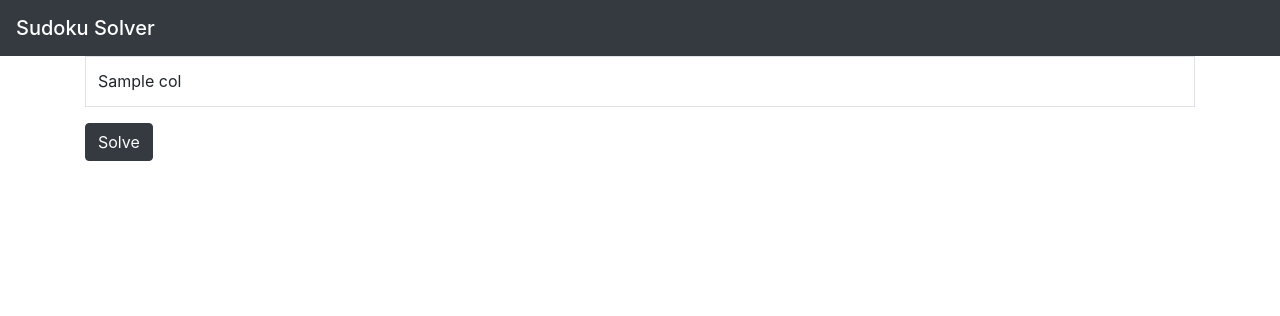
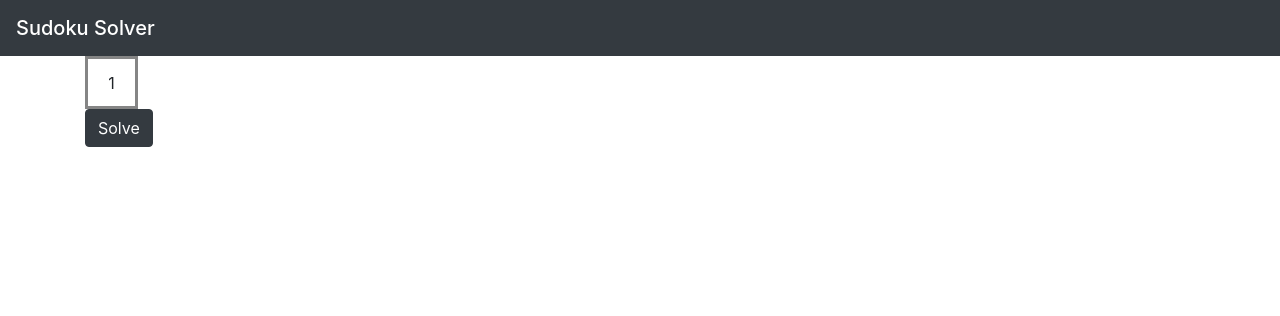
Before and after one commit to ORORRR/sudoku-solver, a Django app: template sudoku_solver/sudoku_solver_app/templates/sudoku_solver_app/sudoku_input_form.html in a window 1280 px wide. Shown: the top 316 px of the page. Run offline with Django 3.2, Linux system fonts and the light colour scheme; the template is opened without the code that fills it: most values are stand-ins (such as "Sample title", 1, 10 or a date in 2020); some libraries are stand-ins or nearby versions.

Commit message:
add sudoku grid style

```diff
--- a/sudoku_solver/sudoku_solver/urls.py
+++ b/sudoku_solver/sudoku_solver/urls.py
@@ -17,6 +17,6 @@
 from django.urls import path, include
 
 urlpatterns = [
-    path('', include('sudoku_solver_app.urls'))
+    path('', include('sudoku_solver_app.urls')),
     # path('admin/', admin.site.urls),
 ]
--- /dev/null
+++ b/sudoku_solver/sudoku_solver_app/static/sudoku_solver_app/css/style.css
@@ -0,0 +1,36 @@
+/*body {*/
+/*    font-family: 'Poppins', sans-serif;*/
+/*}*/
+
+#sudoku td {
+    border: 1px solid #858585;
+    height: 50px;
+    width: 50px;
+    text-align: center;
+}
+
+/* sudoku border*/
+#sudoku tr:first-child td {
+    border-top-width: 3px;
+}
+
+#sudoku tr:nth-child(3) td, #sudoku tr:nth-child(6) td, #sudoku tr:last-child td {
+    border-bottom-width: 3px;
+}
+
+#sudoku tr td:first-child {
+    border-left-width: 3px;
+}
+
+#sudoku tr td:nth-child(3), #sudoku tr td:nth-child(6), #sudoku tr td:last-child {
+    border-right-width: 3px;
+}
+
+
+#sudoku .solved {
+    color: deeppink;
+}
+
+#sudoku .original {
+    font-weight: bold;
+}
--- a/sudoku_solver/sudoku_solver_app/templates/sudoku_solver_app/base.html
+++ b/sudoku_solver/sudoku_solver_app/templates/sudoku_solver_app/base.html
@@ -8,6 +8,12 @@
     <!-- Bootstrap CSS -->
     <link rel="stylesheet" href="https://stackpath.bootstrapcdn.com/bootstrap/4.3.1/css/bootstrap.min.css"
           integrity="sha384-ggOyR0iXCbMQv3Xipma34MD+dH/1fQ784/j6cY/iJTQUOhcWr7x9JvoRxT2MZw1T" crossorigin="anonymous">
+
+    <!-- Poppins font from fonts.google-->
+    <link href="https://fonts.googleapis.com/css?family=Poppins&display=swap" rel="stylesheet">
+
+    {% load static %}
+     <link rel="stylesheet" href="{% static 'sudoku_solver_app/css/style.css' %}">
 
     <title>Sudoku Solver</title>
 </head>
@@ -21,17 +27,17 @@
 {% endblock %}
 
 
-<!-- Optional JavaScript -->
-<!-- jQuery first, then Popper.js, then Bootstrap JS -->
-<script src="https://code.jquery.com/jquery-3.3.1.slim.min.js"
-        integrity="sha384-q8i/X+965DzO0rT7abK41JStQIAqVgRVzpbzo5smXKp4YfRvH+8abtTE1Pi6jizo"
-        crossorigin="anonymous"></script>
-<script src="https://cdnjs.cloudflare.com/ajax/libs/popper.js/1.14.7/umd/popper.min.js"
-        integrity="sha384-UO2eT0CpHqdSJQ6hJty5KVphtPhzWj9WO1clHTMGa3JDZwrnQq4sF86dIHNDz0W1"
-        crossorigin="anonymous"></script>
-<script src="https://stackpath.bootstrapcdn.com/bootstrap/4.3.1/js/bootstrap.min.js"
-        integrity="sha384-JjSmVgyd0p3pXB1rRibZUAYoIIy6OrQ6VrjIEaFf/nJGzIxFDsf4x0xIM+B07jRM"
-        crossorigin="anonymous"></script>
+{#<!-- Optional JavaScript -->#}
+{#<!-- jQuery first, then Popper.js, then Bootstrap JS -->#}
+{#<script src="https://code.jquery.com/jquery-3.3.1.slim.min.js"#}
+{#        integrity="sha384-q8i/X+965DzO0rT7abK41JStQIAqVgRVzpbzo5smXKp4YfRvH+8abtTE1Pi6jizo"#}
+{#        crossorigin="anonymous"></script>#}
+{#<script src="https://cdnjs.cloudflare.com/ajax/libs/popper.js/1.14.7/umd/popper.min.js"#}
+{#        integrity="sha384-UO2eT0CpHqdSJQ6hJty5KVphtPhzWj9WO1clHTMGa3JDZwrnQq4sF86dIHNDz0W1"#}
+{#        crossorigin="anonymous"></script>#}
+{#<script src="https://stackpath.bootstrapcdn.com/bootstrap/4.3.1/js/bootstrap.min.js"#}
+{#        integrity="sha384-JjSmVgyd0p3pXB1rRibZUAYoIIy6OrQ6VrjIEaFf/nJGzIxFDsf4x0xIM+B07jRM"#}
+{#        crossorigin="anonymous"></script>#}
 
 
 </body>
--- a/sudoku_solver/sudoku_solver_app/templates/sudoku_solver_app/sudoku_input_form.html
+++ b/sudoku_solver/sudoku_solver_app/templates/sudoku_solver_app/sudoku_input_form.html
@@ -1,14 +1,16 @@
 {% extends 'sudoku_solver_app/base.html' %}
+{% load sudoku_solver_app_extras %}
 
 {% block content %}
     <div class="container">
-        <table id="sudoku" class="table table-bordered">
+        <table id="sudoku" class="">
             {% for row in sudoku %}
                 <tr>
                     {% for col in  row %}
-                        <td style="height: 50px; width: 50px;">
+                        {% get_sudoku_box sudoku forloop.parentloop.counter0 forloop.counter0 as current_box %}
+                        <td>
                             {% if col != 0 %}
-                                {{ col }}
+                                {{ current_box }}
                             {% endif %}
                         </td>
                     {% endfor %}
--- a/sudoku_solver/sudoku_solver_app/templates/sudoku_solver_app/sudoku_result.html
+++ b/sudoku_solver/sudoku_solver_app/templates/sudoku_solver_app/sudoku_result.html
@@ -3,7 +3,7 @@
 
 {% block content %}
     <div class="container">
-        <table id="sudoku" class="table table-bordered">
+        <table id="sudoku" class="">
             {% for row in solved_sudoku %}
                 <tr>
                     {% for col in  row %}
@@ -11,11 +11,11 @@
                         {% get_sudoku_box solved_sudoku forloop.parentloop.counter0 forloop.counter0 as solved_current_box %}
 
                         {% if  original_current_box != 0 %}
-                            <td class="original" style="height: 50px; width: 50px;">
+                            <td class="original">
                                 {{ original_current_box }}
                             </td>
                         {% else %}
-                            <td class="solved" style="height: 50px; width: 50px; color: deeppink;">
+                            <td class="solved">
                                 {{ solved_current_box }}
                             </td>
                         {% endif %}
```
